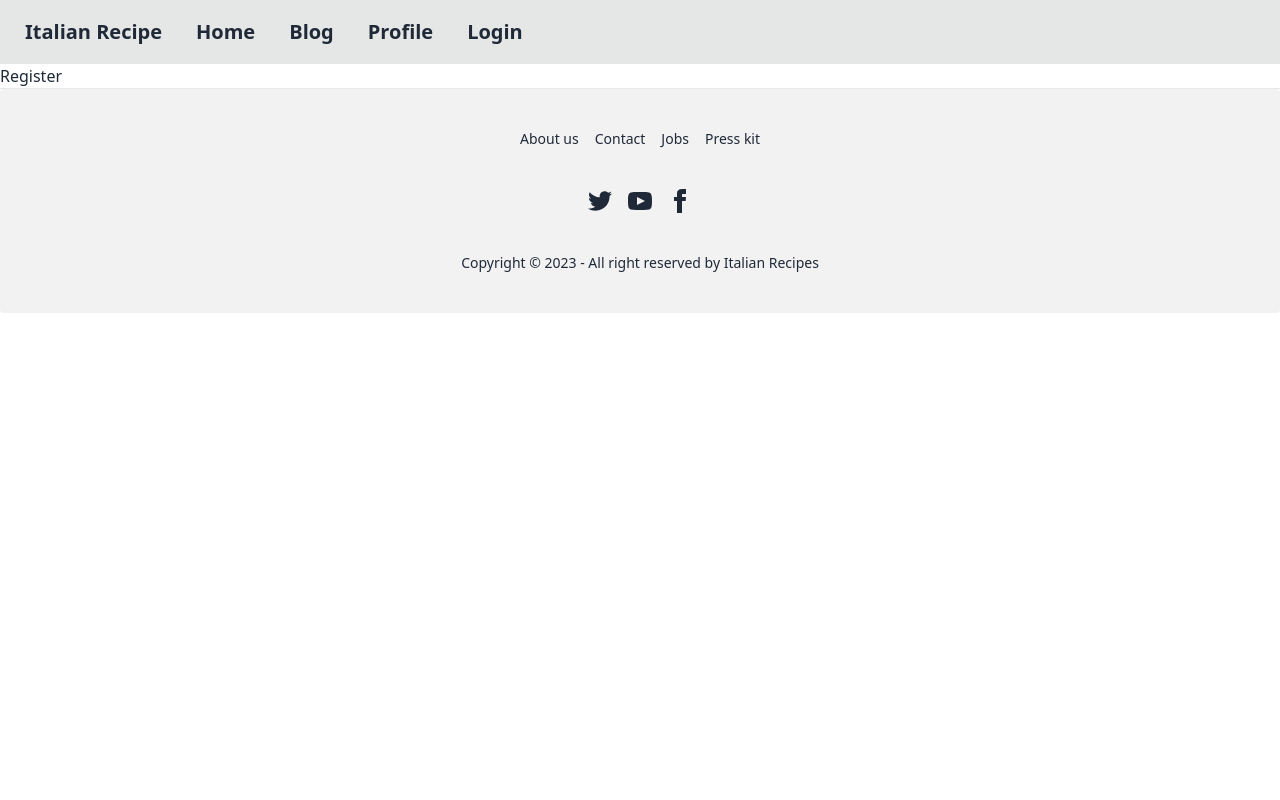
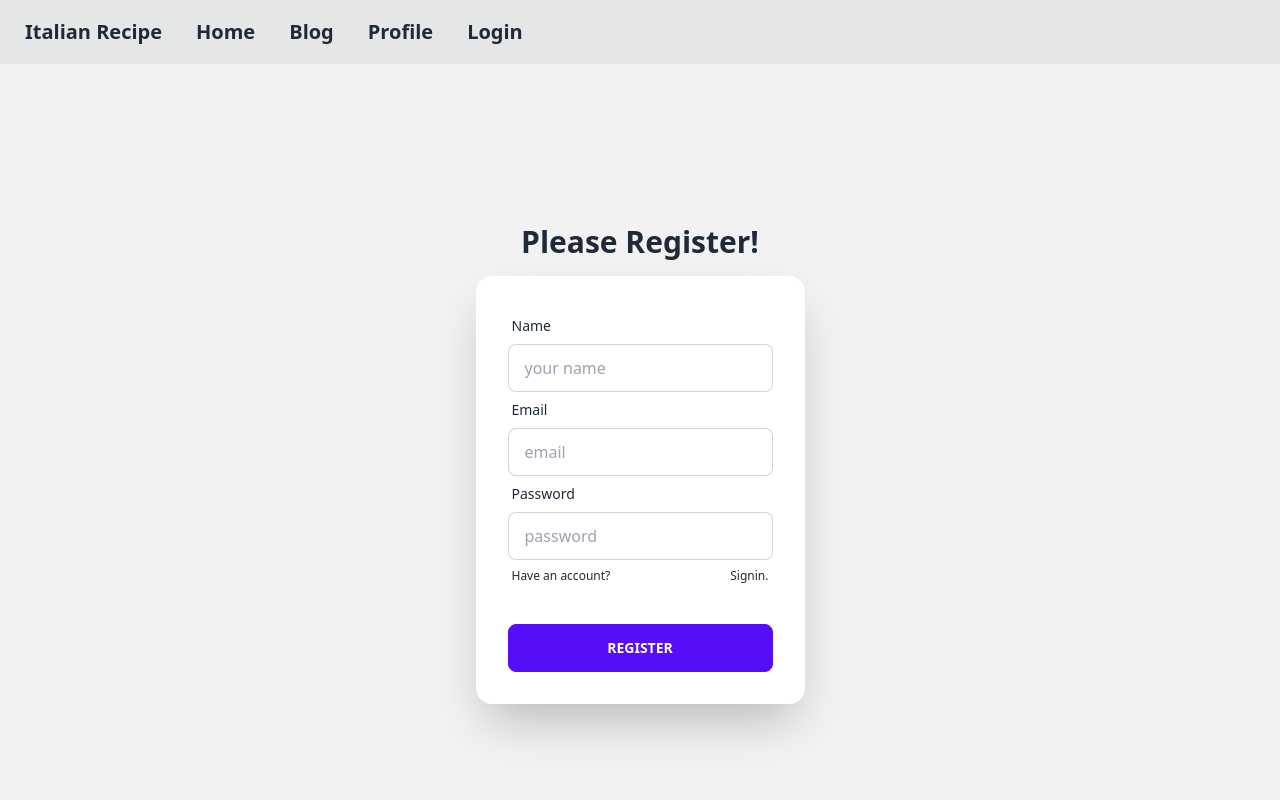
Before and after one commit to v-selfnet/client-italian-recipes, a React (Vite) app: page /register in a window 1280 px wide. Shown: the top 800 px of the page. Built offline with nearby package versions, Linux system fonts and the light colour scheme.

Commit message:
Setup Firebase & Login, Register Form

```diff
--- a/package.json
+++ b/package.json
@@ -11,6 +11,7 @@
   },
   "dependencies": {
     "daisyui": "^2.51.6",
+    "firebase": "^9.21.0",
     "localforage": "^1.10.0",
     "match-sorter": "^6.3.1",
     "react": "^18.2.0",
--- a/src/components/Context/AuthProvider.jsx
+++ b/src/components/Context/AuthProvider.jsx
@@ -1,12 +1,31 @@
 import React, { createContext, useState } from 'react';
+import {createUserWithEmailAndPassword, getAuth, signInWithEmailAndPassword, signOut} from 'firebase/auth';
+import app from '../../firebase/firebase.config';
 
 export const AuthContext = createContext(null);
+const auth = getAuth(app)
 
 const AuthProvider = ({children}) => {
     const [user, setUser] = useState([])
 
+    // create new user
+    const createUser = (email, password) => {
+        return createUserWithEmailAndPassword(auth, email, password);
+    }
+
+    //signin
+    const signIn = (email, password) => {
+        return signInWithEmailAndPassword(auth, email, password)
+    }
+
+    // signout
+    const logOut = () => signOut(auth)
+
     const authInfo = {
-        user
+        user,
+        createUser,
+        signIn,
+        logOut
     };
 
     return (
--- a/src/components/Login/Login.jsx
+++ b/src/components/Login/Login.jsx
@@ -1,8 +1,9 @@
 import React, { useContext } from 'react';
 import { AuthContext } from '../Context/AuthProvider';
+import { Link } from 'react-router-dom';
 
 const Login = () => {
-    const {user} = useContext(AuthContext);
+    const { user, signIn } = useContext(AuthContext);
     console.log(user);
 
     const handelSignin = event => {
@@ -11,7 +12,18 @@
         const email = form.email.value;
         const password = form.password.value;
         console.log(email, password)
-        form.reset();
+
+        signIn(email, password)
+            .then(result => {
+                const loggedUser = result.user;
+                console.log(loggedUser)
+                form.reset();
+            })
+            .catch(error => {
+                console.error(error.message)
+            })
+
+
     }
     return (
         <div className="hero min-h-screen bg-base-200">
@@ -25,17 +37,32 @@
                             <label className="label">
                                 <span className="label-text">Email</span>
                             </label>
-                            <input type="email" name="email" placeholder="email" className="input input-bordered" required/>
+                            <input type="email" name="email" placeholder="email" className="input input-bordered" required />
                             <label className="label">
                                 <span className="label-text">Password</span>
                             </label>
-                            <input type="password" name="password" placeholder="password" className="input input-bordered" required/>
-                            <label className="label">
-                                <a href="#" className="label-text-alt link link-hover">Forgot password?</a>
-                            </label>
+                            <input type="password" name="password" placeholder="password" className="input input-bordered" required />
+                            <div className='flex justify-between'>
+                                <label className="label">
+                                    <p className="label-text-alt">Do not have an account?</p>
+                                </label>
+                                <label className="label">
+                                    <Link to="/register" className="label-text-alt link link-hover">Register.</Link>
+                                </label>
+                            </div>
                         </div>
                         <div className="form-control mt-6">
                             <button className="btn btn-primary">Login</button>
+                        </div>
+                        <label className="label">
+                            <Link to="#" className="label-text-alt link link-hover">Forgot password?</Link>
+                        </label>
+                        <hr />
+                        <div className="form-control mt-6">
+                            <button className="btn btn-outline btn-xs">Signin with Google</button>
+                        </div>
+                        <div className="form-control mt-6">
+                            <button className="btn btn-outline btn-xs">Signin with Github</button>
                         </div>
                     </form>
                 </div>
--- a/src/components/Register/Register.jsx
+++ b/src/components/Register/Register.jsx
@@ -1,9 +1,66 @@
-import React from 'react';
+import React, { useContext } from 'react';
+import { Link } from 'react-router-dom';
+import { AuthContext } from '../Context/AuthProvider';
 
 const Register = () => {
+
+    const { createUser } = useContext(AuthContext);
+
+    const handelRegister = event => {
+        event.preventDefault();
+        const form = event.target;
+        const name = form.name.value;
+        const email = form.email.value;
+        const password = form.password.value;
+        console.log(name, email, password)
+
+        createUser(email, password)
+            .then(result => {
+                const newUser = result.user;
+                console.log(newUser)
+                form.reset();
+            })
+            .catch(error => {
+                console.error(error.message)
+            })
+    }
+
     return (
-        <div>
-            <h3>Register</h3>
+        <div className="hero min-h-screen bg-base-200">
+            <div className="hero-content flex-col ">
+                <div className="text-center ">
+                    <h1 className="text-3xl font-bold">Please Register!</h1>
+                </div>
+                <div className="card flex-shrink-0 w-full max-w-sm shadow-2xl bg-base-100">
+                    <form onSubmit={handelRegister} className="card-body">
+                        <div className="form-control">
+                            <label className="label">
+                                <span className="label-text">Name</span>
+                            </label>
+                            <input type="text" name="name" placeholder="your name" className="input input-bordered" required />
+                            <label className="label">
+                                <span className="label-text">Email</span>
+                            </label>
+                            <input type="email" name="email" placeholder="email" className="input input-bordered" required />
+                            <label className="label">
+                                <span className="label-text">Password</span>
+                            </label>
+                            <input type="password" name="password" placeholder="password" className="input input-bordered" required />
+                            <div className='flex justify-between'>
+                                <label className="label">
+                                    <p className="label-text-alt">Have an account?</p>
+                                </label>
+                                <label className="label">
+                                    <Link to="/login" className="label-text-alt link link-hover">Signin.</Link>
+                                </label>
+                            </div>
+                        </div>
+                        <div className="form-control mt-6">
+                            <button className="btn btn-primary">Register</button>
+                        </div>
+                    </form>
+                </div>
+            </div>
         </div>
     );
 };
--- /dev/null
+++ b/src/firebase/firebase.config.js
@@ -0,0 +1,13 @@
+import { initializeApp } from "firebase/app";
+
+const firebaseConfig = {
+  apiKey: "AIzaSyDwUYOIwXKlJZewEix1sixTW-zp6KjvMco",
+  authDomain: "italian-recipes-ac2fe.firebaseapp.com",
+  projectId: "italian-recipes-ac2fe",
+  storageBucket: "italian-recipes-ac2fe.appspot.com",
+  messagingSenderId: "309178708115",
+  appId: "1:309178708115:web:6a24f9dc7431c455cddd66"
+};
+
+const app = initializeApp(firebaseConfig);
+export default app;
```
Also changed, not shown: 1 other file (tests, documents, lock files or other folders).
